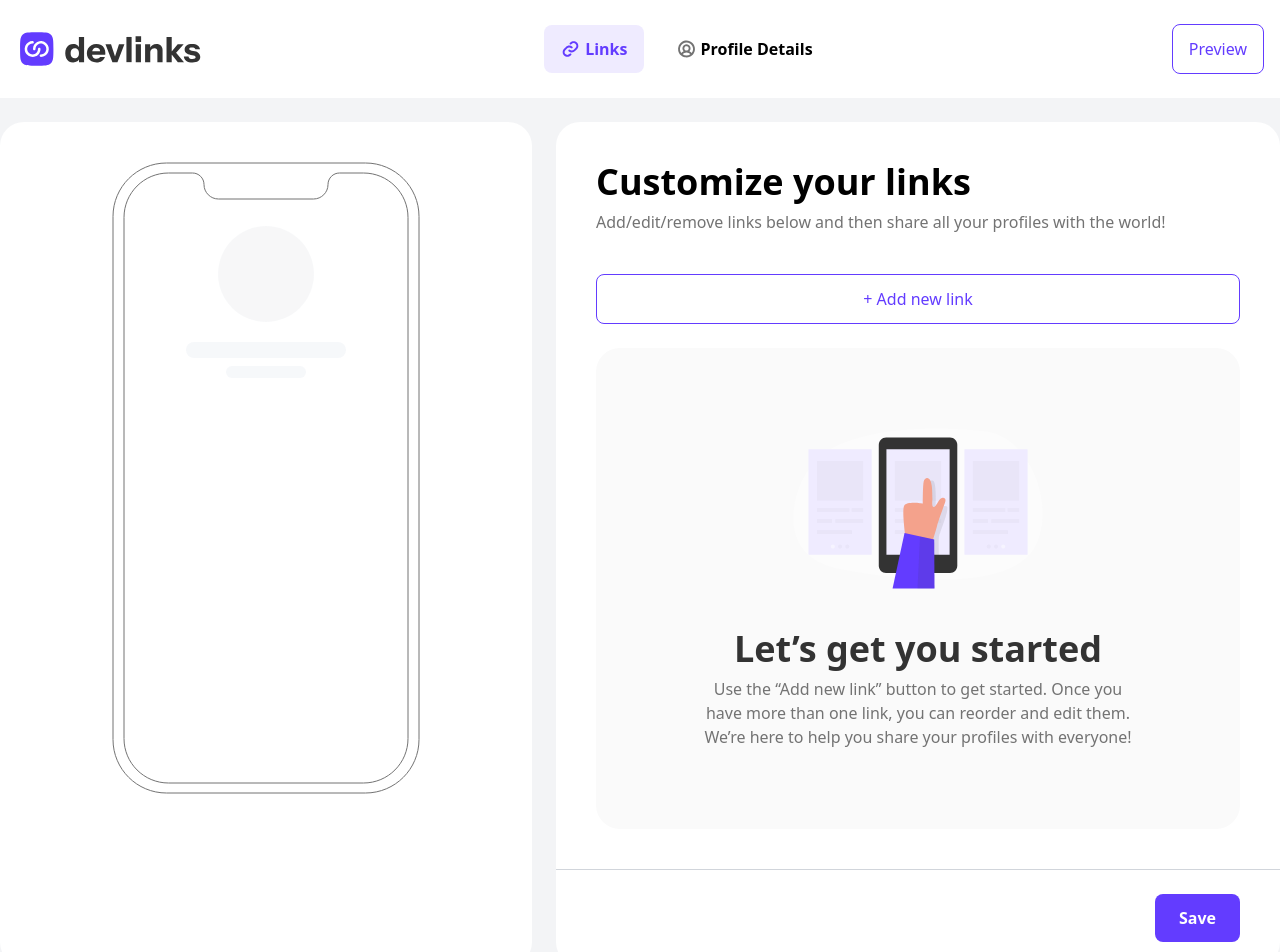
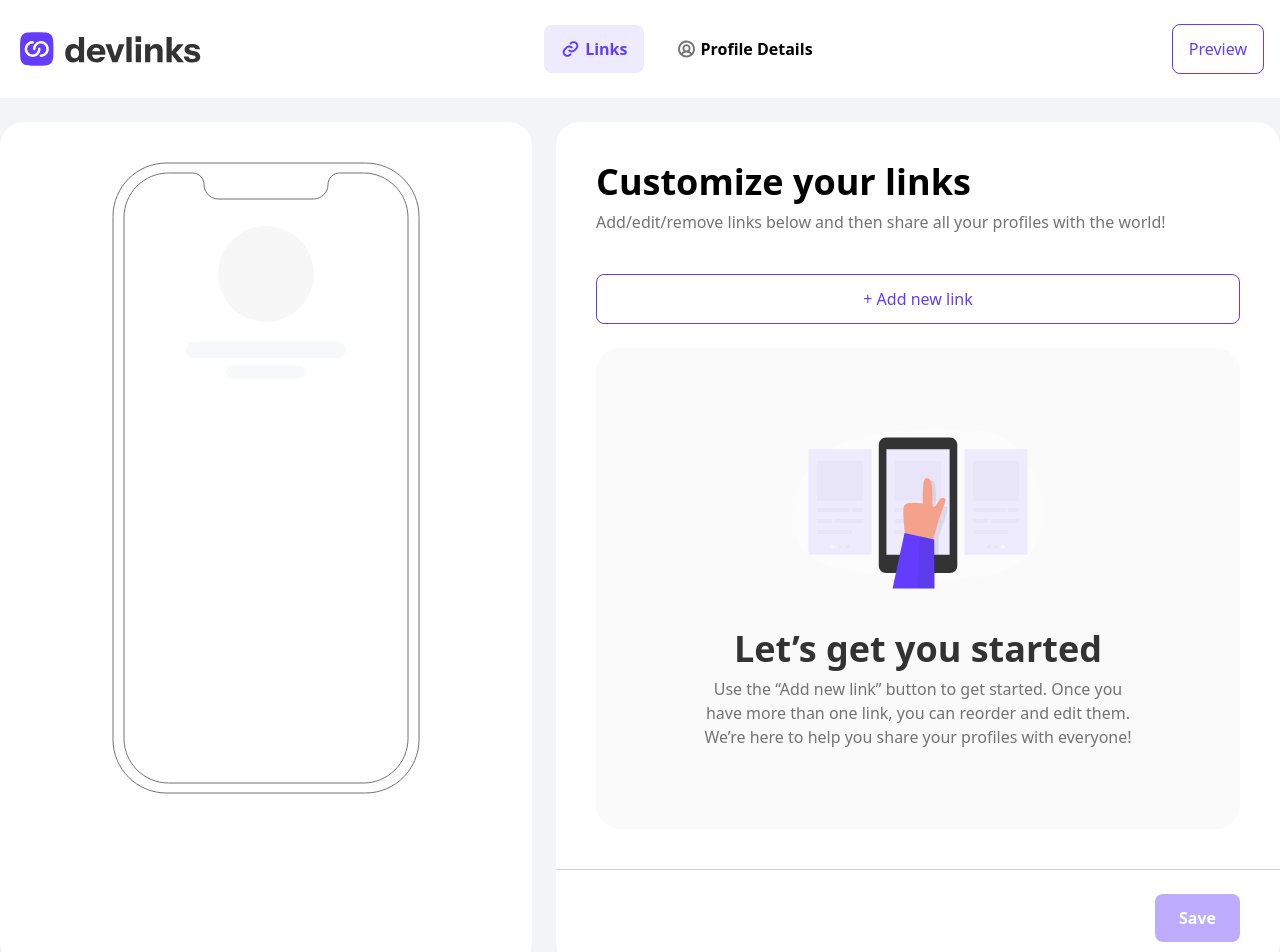
Before and after one commit to riteshkumarldh/dev-links, a React (Vite) app: page / in a window 1280 px wide. Shown: the top 952 px of the page. Built offline with nearby package versions, Linux system fonts and the light colour scheme.

Commit message:
btn disabled

```diff
--- a/src/components/RightBottomBtn.jsx
+++ b/src/components/RightBottomBtn.jsx
@@ -1,10 +1,13 @@
+import { useLink } from "../utils/uselink";
+
 import Button from "./Button";
 
-export default function RightBottomBtn({ onClick, disabled }) {
+export default function RightBottomBtn({ onClick }) {
+  const { links } = useLink();
   return (
     <div className="py-6 border-t border-t-gray-300 mt-auto w-full flex justify-end pr-10">
       <Button
-        disabled={disabled}
+        disabled={links.length < 1}
         onClick={onClick}
         type="submit"
         className="bg-bl-300 w-max px-6 text-white font-semibold hover:bg-bl-200 disabled:bg-bl-200 "
```
